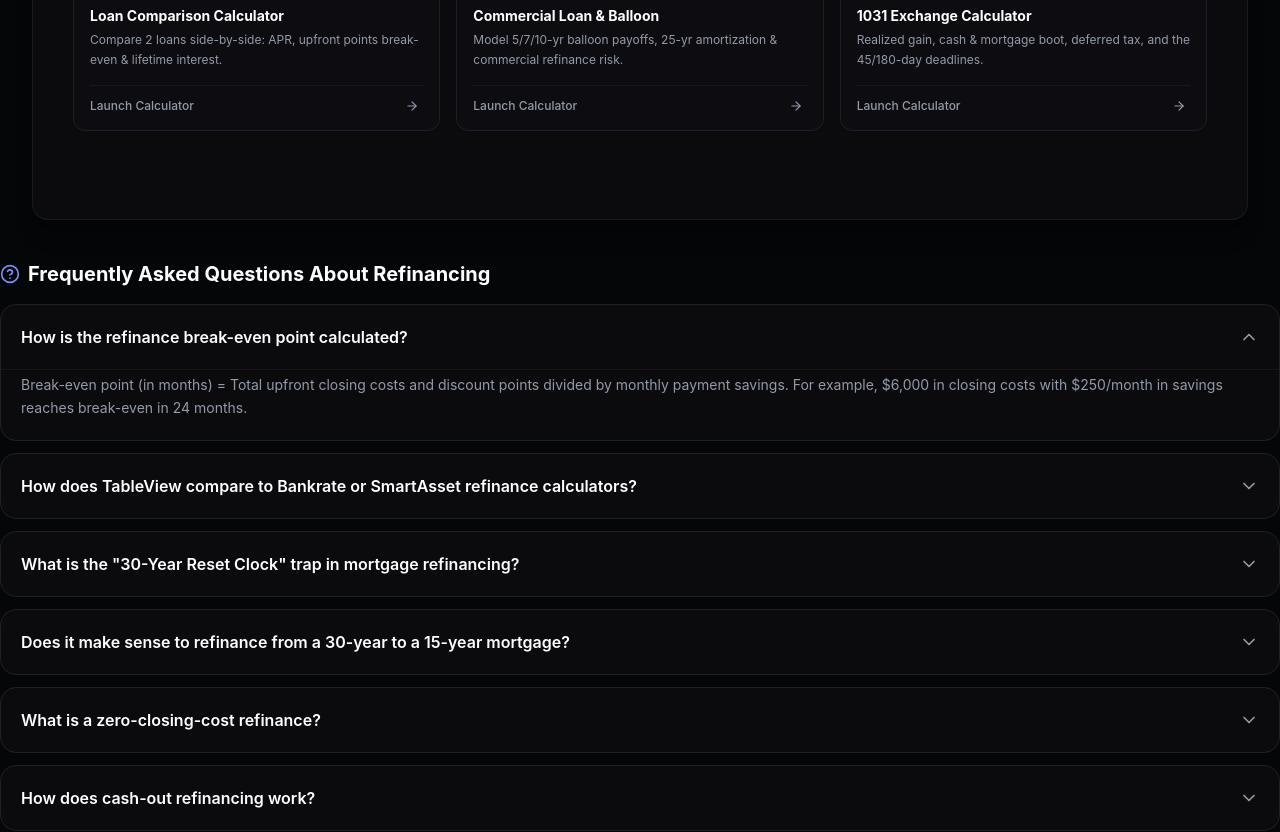
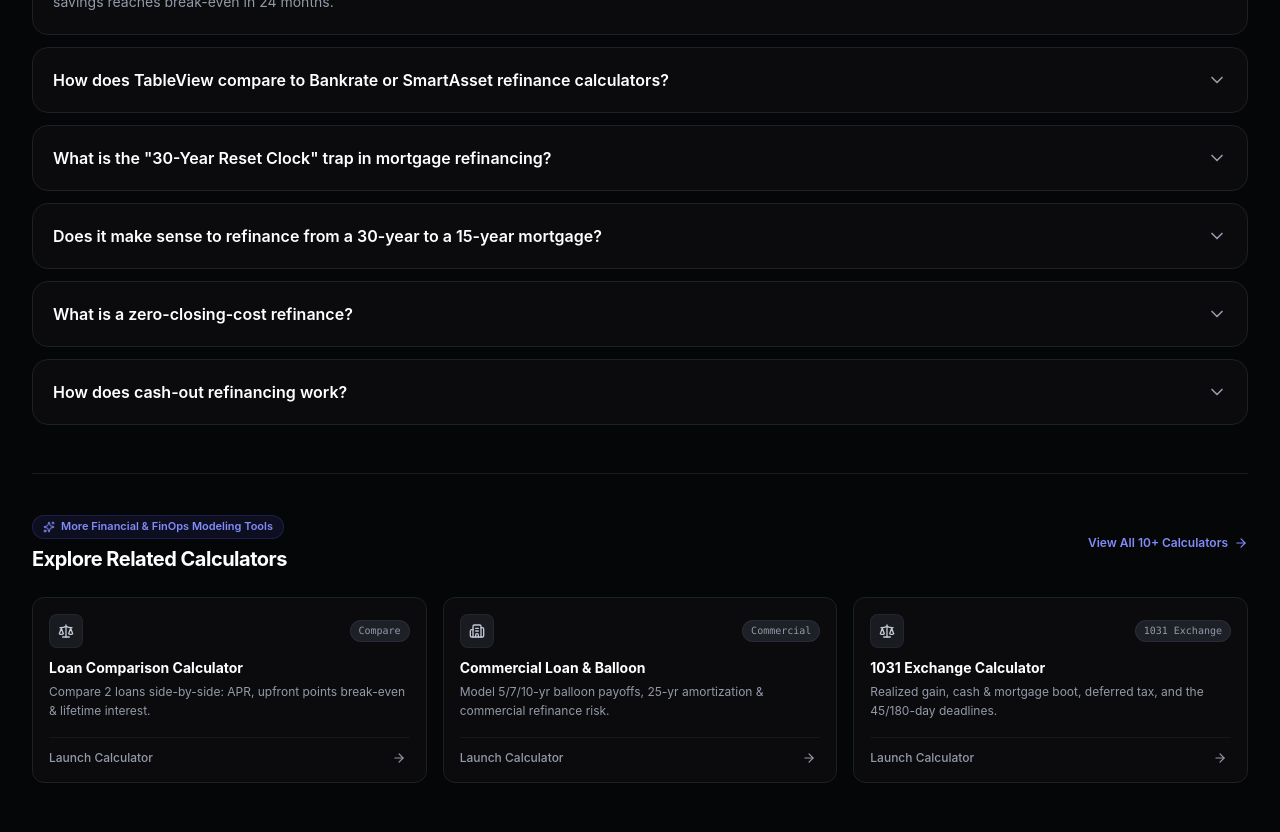
Before and after one commit to Sphinm/tableview, a React (Vite) app: page /refinance-calculator in a window 1280 px wide. Shown: the part 5500-6332 px from the top of the page. Built offline with nearby package versions, Linux system fonts and the light colour scheme; a web font is replaced by a local one.

Commit message:
fix(layout): constrain CalculatorFaqSection within max-w-7xl content container

```diff
--- a/src/components/CalculatorFaqSection.tsx
+++ b/src/components/CalculatorFaqSection.tsx
@@ -31,7 +31,7 @@ export const CalculatorFaqSection = ({
   if (faqs.length === 0) return null;
 
   return (
-    <section className={`space-y-4 ${className}`}>
+    <section className={`w-full max-w-7xl mx-auto space-y-4 ${className}`}>
       <h3 className="text-xl font-bold text-slate-100 flex items-center gap-2">
         <HelpCircle className="size-5 text-indigo-400" />
         {title}
--- a/src/pages/MortgageCalculator.tsx
+++ b/src/pages/MortgageCalculator.tsx
@@ -1329,8 +1329,19 @@ export const MortgageCalculator = ({ onTrySample: _onTrySample }: MortgageCalcul
             </p>
           </div>
         </div>
+      </div>
 
-        {/* Related Calculators Cross-Sell */}
+      {/* FAQ rendered from the shared registry so the prerendered markup matches. */}
+      <CalculatorFaqSection
+        path="/mortgage-calculator"
+        title="Frequently Asked Questions About Mortgage Payments"
+      />
+
+      {/* Closing unit at the end of the editorial content. */}
+      <AdSlot unit="calculatorFaq" format="horizontal" />
+
+      {/* Related Calculators Cross-Sell */}
+      <div className="mb-8">
         <RelatedCalculators currentSlug="mortgage-calculator" category="real-estate" />
       </div>
 
@@ -1391,15 +1402,6 @@ export const MortgageCalculator = ({ onTrySample: _onTrySample }: MortgageCalcul
       }}
     />
 
-    {/* Rendered so the FAQPage structured data above has visible content behind it. */}
-    <CalculatorFaqSection
-      path="/mortgage-calculator"
-      title="Frequently Asked Questions About Mortgage Payments"
-    />
-
-    {/* Closing unit at the end of the editorial content. */}
-    <AdSlot unit="calculatorFaq" format="horizontal" />
-
     <PrintableMortgageReport
       homeValue={homeValue}
       downPayment={summary.downPaymentAmount}
--- a/src/pages/RefinanceCalculator.tsx
+++ b/src/pages/RefinanceCalculator.tsx
@@ -1526,8 +1526,19 @@ export const RefinanceCalculator = ({ onTrySample: _onTrySample }: RefinanceCalc
             </p>
           </div>
         </div>
-
-        {/* Related Calculators Cross-Sell */}
+      </div>
+
+      {/* FAQ rendered from the shared registry so the prerendered markup matches. */}
+      <CalculatorFaqSection
+        path="/refinance-calculator"
+        title="Frequently Asked Questions About Refinancing"
+      />
+
+      {/* Closing unit at the end of the editorial content. */}
+      <AdSlot unit="calculatorFaq" format="horizontal" />
+
+      {/* Related Calculators Cross-Sell */}
+      <div className="mb-8">
         <RelatedCalculators currentSlug="refinance-calculator" category="real-estate" />
       </div>
     </div>
@@ -1572,15 +1583,6 @@ export const RefinanceCalculator = ({ onTrySample: _onTrySample }: RefinanceCalc
       }}
     />
 
-    {/* Rendered so the FAQPage structured data above has visible content behind it. */}
-    <CalculatorFaqSection
-      path="/refinance-calculator"
-      title="Frequently Asked Questions About Refinancing"
-    />
-
-    {/* Closing unit at the end of the editorial content. */}
-    <AdSlot unit="calculatorFaq" format="horizontal" />
-
     <PrintableRefinanceReport
       inputs={inputs}
       summary={summary}
```
